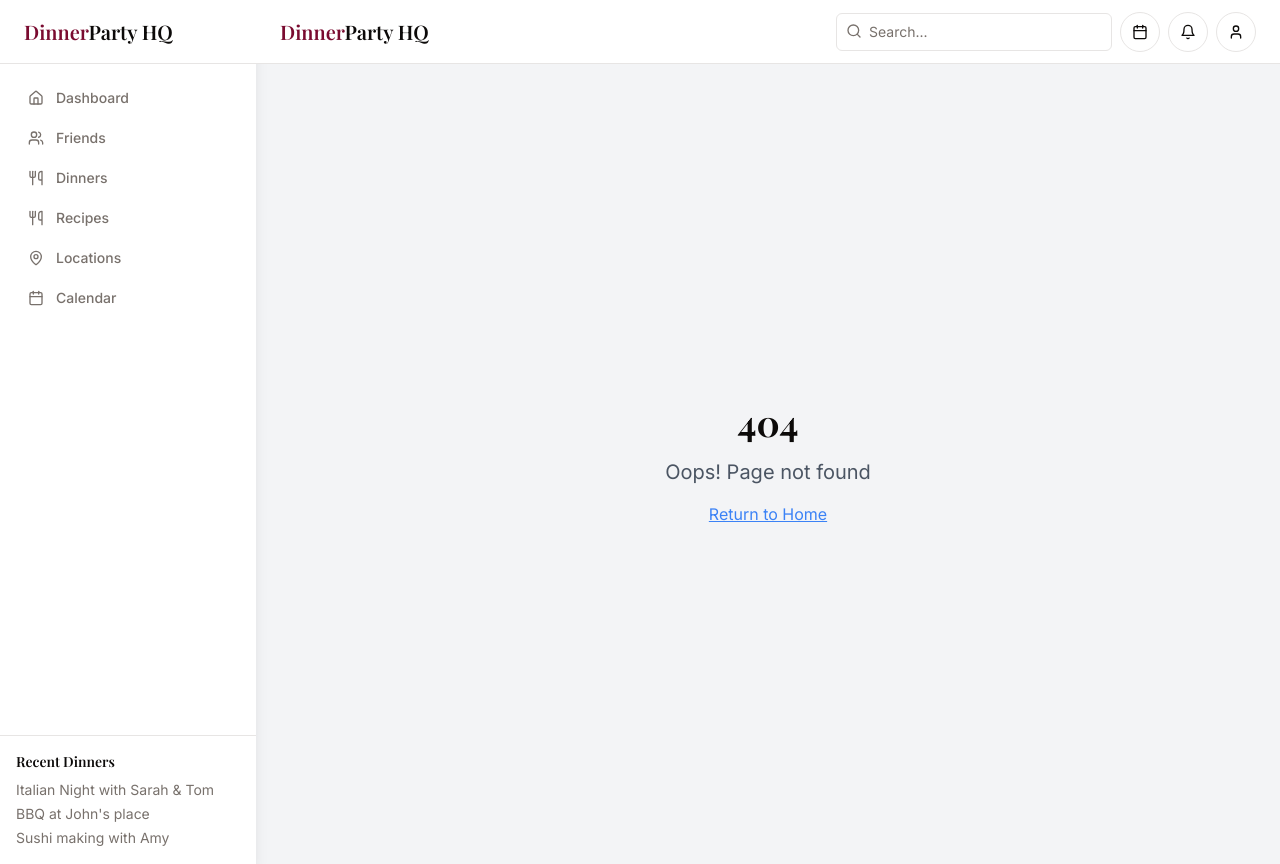
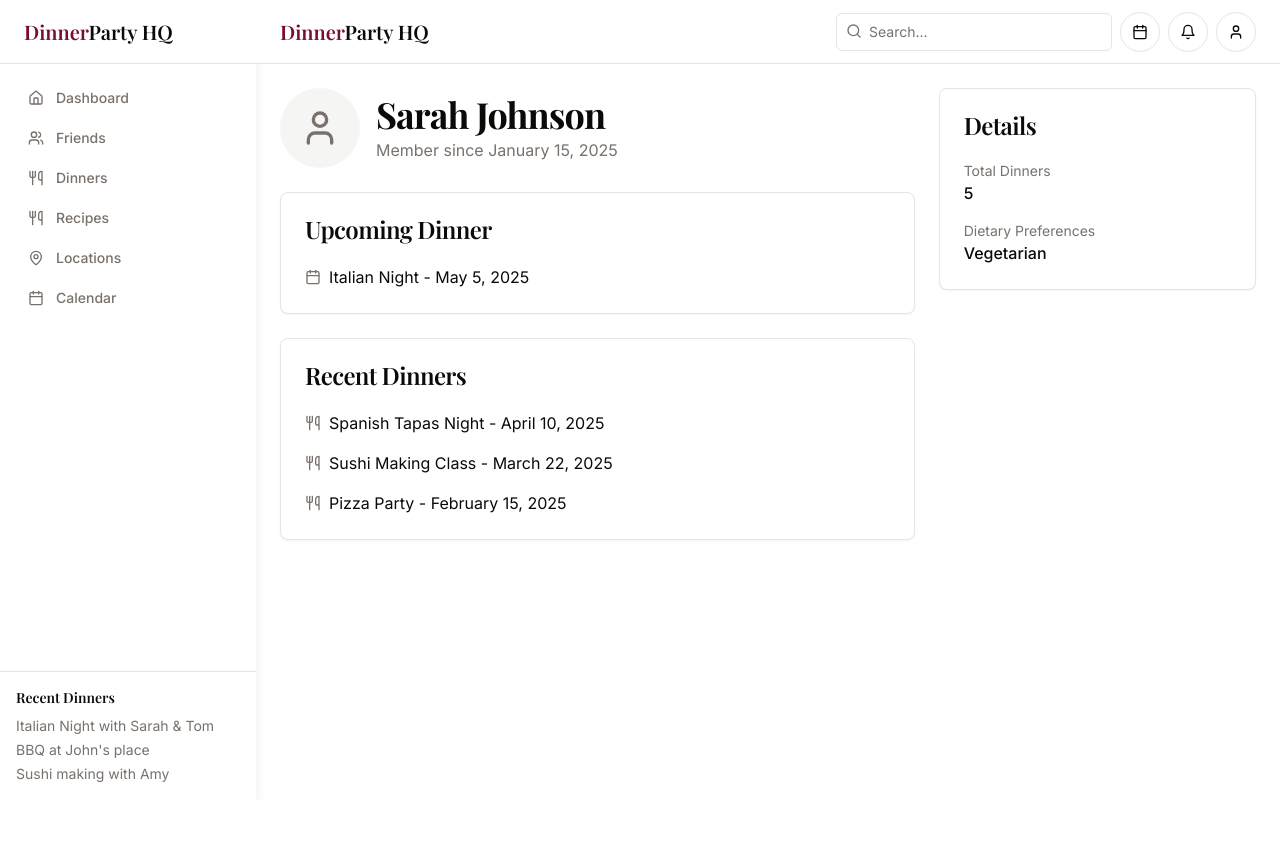
Before and after one commit to pimverbij/dinner-party-hq, a React (Vite) app: page /friends/1 in a window 1280 px wide. After the commit the page ends 800 px from the top, so only its background shows below. Built offline with nearby package versions, Linux system fonts and the light colour scheme; a web font is replaced by a local one.

Commit message:
Add Friend Details Page

```diff
--- a/src/App.tsx
+++ b/src/App.tsx
@@ -15,6 +15,7 @@ import Sidebar from "./components/layout/Sidebar";
 import Calendar from "./pages/Calendar";
 import RecipePage from "./pages/RecipePage";
 import DinnerPage from "./pages/DinnerPage";
+import FriendPage from "./pages/FriendPage";
 
 const queryClient = new QueryClient();
 
@@ -45,6 +46,7 @@ const App = () => {
                   <Route path="/locations" element={<Locations />} />
                   <Route path="/calendar" element={<Calendar />} />
                   <Route path="/dinners/:id" element={<DinnerPage />} />
+                  <Route path="/friends/:id" element={<FriendPage />} />
                   <Route path="*" element={<NotFound />} />
                 </Routes>
               </div>
--- /dev/null
+++ b/src/pages/FriendPage.tsx
@@ -0,0 +1,90 @@
+
+import React from 'react';
+import { useParams } from 'react-router-dom';
+import { Card, CardContent, CardHeader, CardTitle } from '@/components/ui/card';
+import { Calendar, User, Utensils } from 'lucide-react';
+
+// This would come from your data source in a real app
+const friend = {
+  id: 1,
+  name: 'Sarah Johnson',
+  joinedDate: 'January 15, 2025',
+  totalDinners: 5,
+  upcomingDinner: 'Italian Night - May 5, 2025',
+  dietaryPreferences: 'Vegetarian',
+  recentDinners: [
+    'Spanish Tapas Night - April 10, 2025',
+    'Sushi Making Class - March 22, 2025',
+    'Pizza Party - February 15, 2025'
+  ]
+};
+
+const FriendPage = () => {
+  const { id } = useParams();
+
+  return (
+    <div className="container mx-auto p-6 max-w-7xl">
+      <div className="grid gap-6 lg:grid-cols-[2fr_1fr]">
+        {/* Main Content */}
+        <div className="space-y-6">
+          <div className="flex items-center gap-4">
+            <div className="h-20 w-20 rounded-full bg-muted grid place-items-center">
+              <User className="h-10 w-10 text-muted-foreground" />
+            </div>
+            <div>
+              <h1 className="font-serif text-4xl font-bold tracking-tight mb-1">{friend.name}</h1>
+              <p className="text-muted-foreground">Member since {friend.joinedDate}</p>
+            </div>
+          </div>
+
+          <Card>
+            <CardHeader>
+              <CardTitle>Upcoming Dinner</CardTitle>
+            </CardHeader>
+            <CardContent className="flex items-center gap-2">
+              <Calendar className="h-4 w-4 text-muted-foreground" />
+              <span>{friend.upcomingDinner}</span>
+            </CardContent>
+          </Card>
+
+          <Card>
+            <CardHeader>
+              <CardTitle>Recent Dinners</CardTitle>
+            </CardHeader>
+            <CardContent>
+              <ul className="space-y-4">
+                {friend.recentDinners.map((dinner, index) => (
+                  <li key={index} className="flex items-center gap-2">
+                    <Utensils className="h-4 w-4 text-muted-foreground" />
+                    {dinner}
+                  </li>
+                ))}
+              </ul>
+            </CardContent>
+          </Card>
+        </div>
+
+        {/* Sidebar */}
+        <div className="space-y-6">
+          <Card>
+            <CardHeader>
+              <CardTitle>Details</CardTitle>
+            </CardHeader>
+            <CardContent className="space-y-4">
+              <div>
+                <p className="text-sm text-muted-foreground">Total Dinners</p>
+                <p className="font-medium">{friend.totalDinners}</p>
+              </div>
+              <div>
+                <p className="text-sm text-muted-foreground">Dietary Preferences</p>
+                <p className="font-medium">{friend.dietaryPreferences}</p>
+              </div>
+            </CardContent>
+          </Card>
+        </div>
+      </div>
+    </div>
+  );
+};
+
+export default FriendPage;
```
